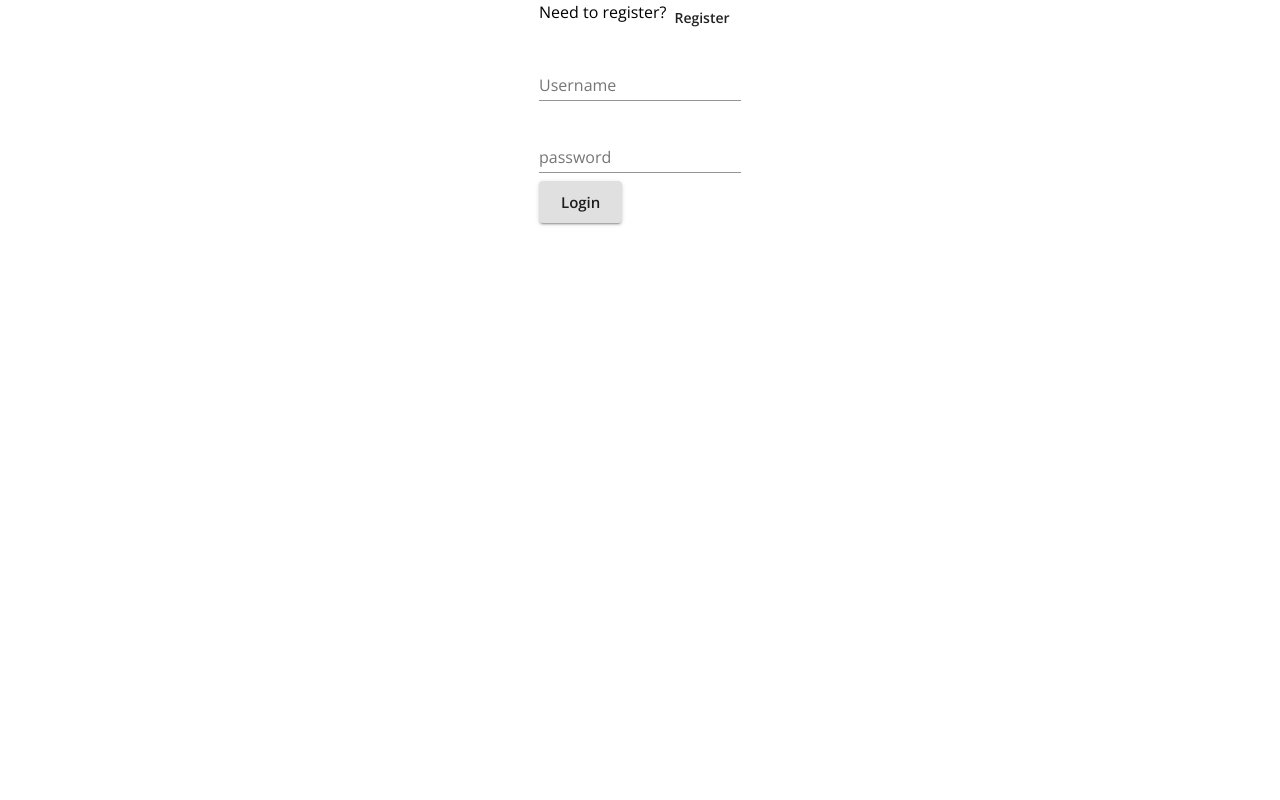
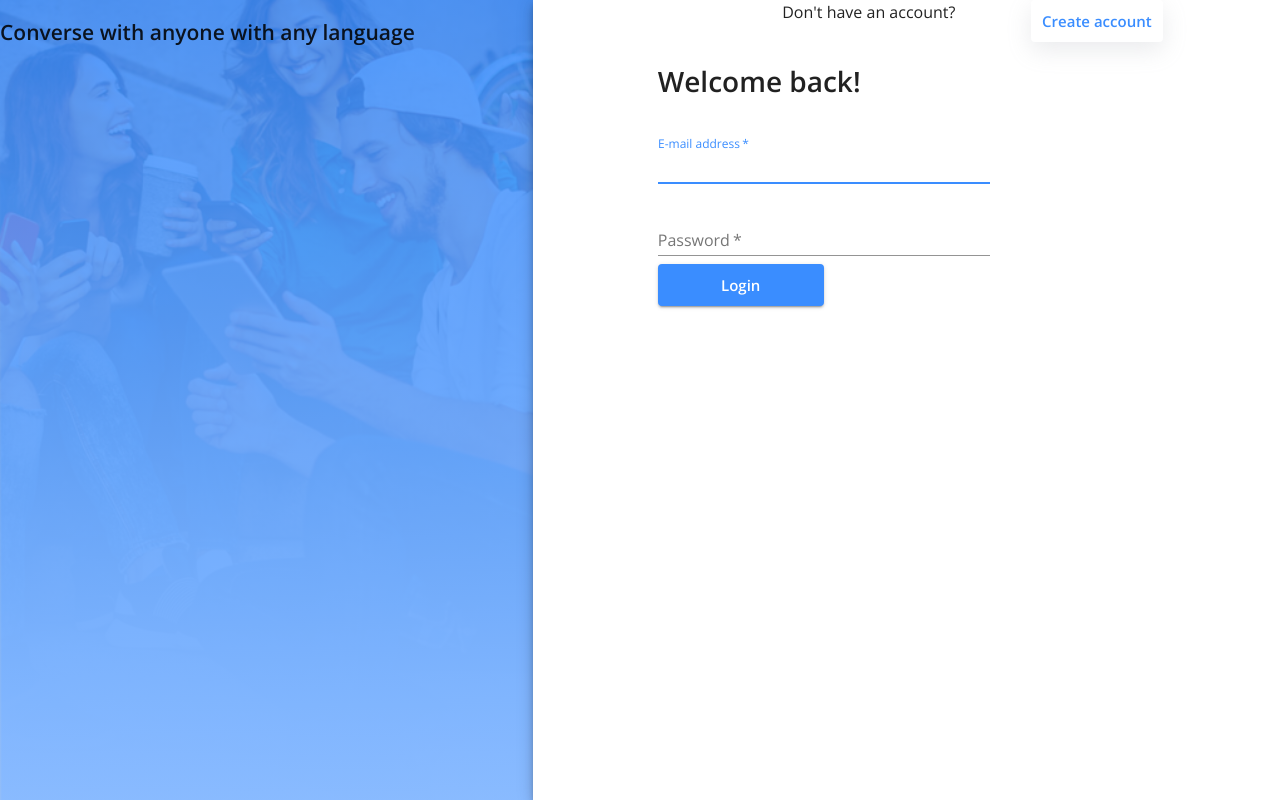
Before and after one commit to jmhubbard/messenger-starter, a React (Create React App) app in the folder client/: page /login in a window 1280 px wide. Built offline with nearby package versions, Linux system fonts and the light colour scheme; no server answers.

Commit message:
adds useStyles to keep track of css, imports cssBaseline and Paper, adds main picture with gradient overlay, and starts styling the form.

```diff
--- a/client/src/Login.js
+++ b/client/src/Login.js
@@ -8,10 +8,48 @@ import {
   Button,
   FormControl,
   TextField,
+  CssBaseline,
+  Paper,
 } from "@material-ui/core";
 import { login } from "./store/utils/thunkCreators";
+import { makeStyles } from "@material-ui/core/styles";
+
+const useStyles = makeStyles((theme) => ({
+  root: {
+    height: "100vh",
+  },
+  image: {
+    backgroundImage: `linear-gradient(to bottom, RGBA(58, 141, 255, .85), RGBA(134, 185, 255, .85)),url('${process.env.PUBLIC_URL}/bg-img.png')`,
+    // backgroundImage: "url(https://source.unsplash.com/random)",
+    backgroundRepeat: "no-repeat",
+    backgroundSize: "cover",
+    backgroundPosition: "center",
+  },
+  paper: {
+    margin: theme.spacing(8, 4),
+    display: "flex",
+    flexDirection: "column",
+    alignItems: "center",
+  },
+  avatar: {
+    margin: theme.spacing(1),
+    backgroundColor: theme.palette.secondary.main,
+  },
+  form: {
+    width: "100%", // Fix IE 11 issue.
+    marginTop: theme.spacing(1),
+  },
+  submit: {
+    margin: theme.spacing(3, 0, 2),
+  },
+  registerButton: {
+    boxShadow: "rgba(149, 157, 165, 0.2) 0px 8px 24px",
+  }
+}));
 
 const Login = (props) => {
+  const classes = useStyles();
+
   const history = useHistory();
   const { user, login } = props;
 
@@ -28,41 +66,123 @@ const Login = (props) => {
   }
 
   return (
-    <Grid container justify="center">
-      <Box>
-        <Grid container item>
-          <Typography>Need to register?</Typography>
-          <Button onClick={() => history.push("/register")}>Register</Button>
+    <Grid container component="main" className={classes.root}>
+      <CssBaseline />
+      <Grid item xs={false} sm={4} md={5} className={classes.image} justify="center" alginItems="center">
+        <h2>Converse with anyone with any language</h2>
       </Grid>
-        <form onSubmit={handleLogin}>
+      <Grid item xs={12} sm={8} md={7} component={Paper} elevation={6} square>
+        <Grid container direction="row" justify="flex-end" spacing={0}>
+          <Grid item xs={4} sm={4} md={4}>
+            <Typography>Don't have an account?</Typography>
+          </Grid>
+          <Grid item xs={4} sm={4} md={4}>
+            <Button
+            className={classes.registerButton}
+              onClick={() => history.push("/register")}
+              type="submit"
+              size="large"
+              color="primary"
+            >
+              Create account
+            </Button>
+          </Grid>
+        </Grid>
+        <Grid container direction="row" justify="center" alignItems="center">
+          <Grid item xs={12} sm={8} md={8}>
+            <form className={classes.form} noValidate>
               <Grid>
+                <h1>Welcome back!</h1>
+              </Grid>
               <Grid>
-              <FormControl margin="normal" required>
+                <Grid item xs={12} sm={8} md={8}>
                   <TextField
-                  aria-label="username"
-                  label="Username"
+                    label="E-mail address"
                     name="username"
                     type="text"
+                    required
+                    autoFocus
+                    fullWidth
+                    margin="normal"
                   />
-              </FormControl>
                 </Grid>
-            <FormControl margin="normal" required>
+              </Grid>
+              <Grid>
+                <Grid item xs={12} sm={8} md={8}>
                   <TextField
-                label="password"
-                aria-label="password"
+                    label="Password"
                     type="password"
                     name="password"
+                    required
+                    fullWidth
+                    margin="normal"
                   />
-            </FormControl>
+                </Grid>
+              </Grid>
               <Grid>
-              <Button type="submit" variant="contained" size="large">
+                <Grid item xs={4} sm={4} md={4}>
+                  <Button
+                    type="submit"
+                    variant="contained"
+                    size="large"
+                    color="primary"
+                    fullWidth
+                  >
                     Login
                   </Button>
                 </Grid>
               </Grid>
+              {/* <Button
+              type="submit"
+              fullWidth
+              variant="contained"
+              color="primary"
+              className={classes.submit}
+            >
+              Sign In
+            </Button> */}
             </form>
-      </Box>
           </Grid>
+        </Grid>
+      </Grid>
+    </Grid>
+
+    // <Grid container className={classes.root}>
+    //   <CssBaseline />
+    //     <Grid item xs={false} sm={4} md={7} className={classes.image} />
+    //     <h1>Hellow</h1>
+    //     <Grid item>
+    // <Typography>Need to register?</Typography>
+    // <Button onClick={() => history.push("/register")}>Register</Button>
+    //     </Grid>
+    //     <form onSubmit={handleLogin}>
+    //       <Grid>
+    //         <Grid>
+    //           <FormControl margin="normal" required>
+    // <TextField
+    //   aria-label="username"
+    //   label="Username"
+    //   name="username"
+    //   type="text"
+    // />
+    //           </FormControl>
+    //         </Grid>
+    //         <FormControl margin="normal" required>
+    // <TextField
+    //   label="password"
+    //   aria-label="password"
+    //   type="password"
+    //   name="password"
+    // />
+    //         </FormControl>
+    // <Grid>
+    //   <Button type="submit" variant="contained" size="large">
+    //     Login
+    //   </Button>
+    // </Grid>
+    //       </Grid>
+    //     </form>
+    // </Grid>
   );
 };
 
```
Lines whose indentation alone changed are shown as unchanged.
